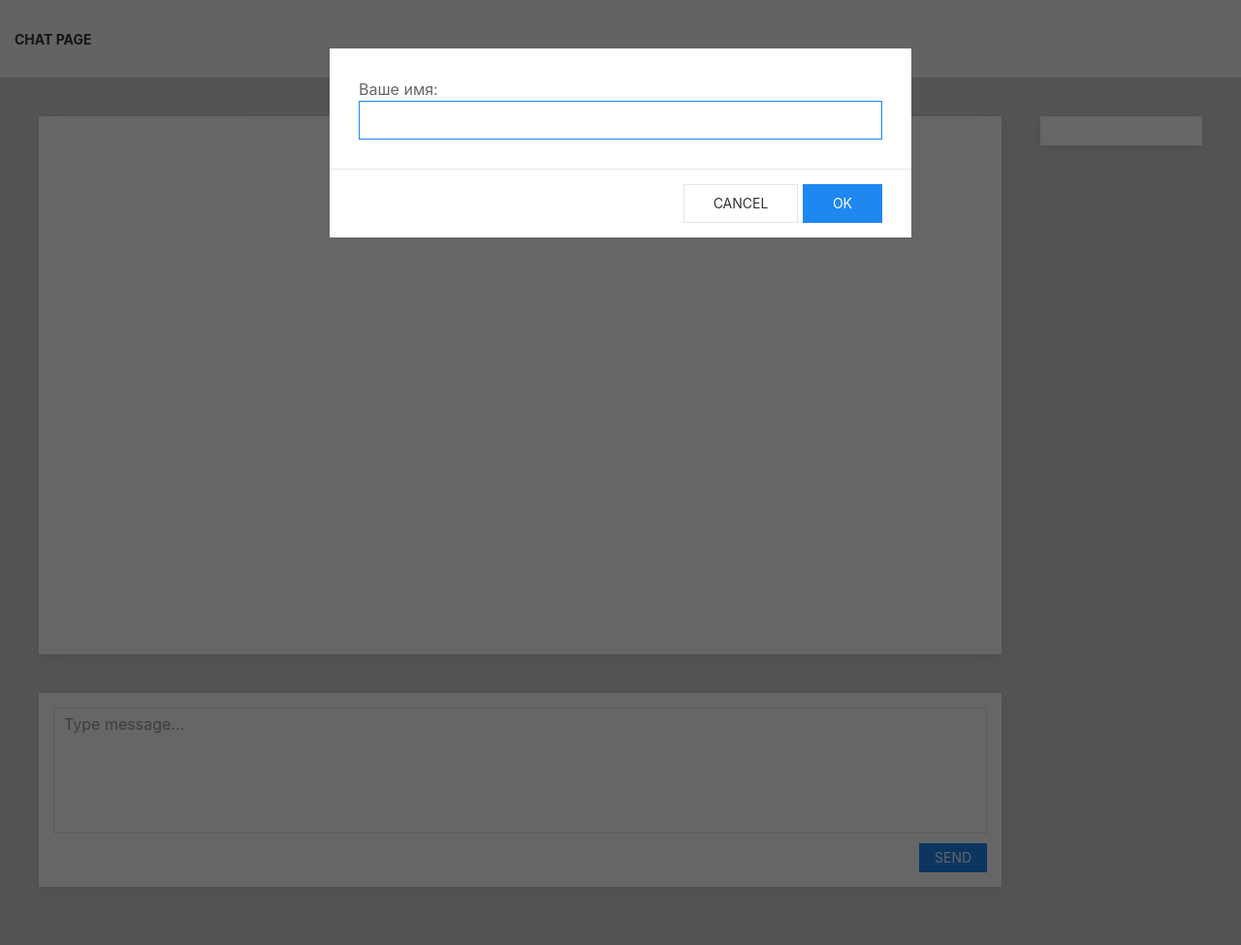
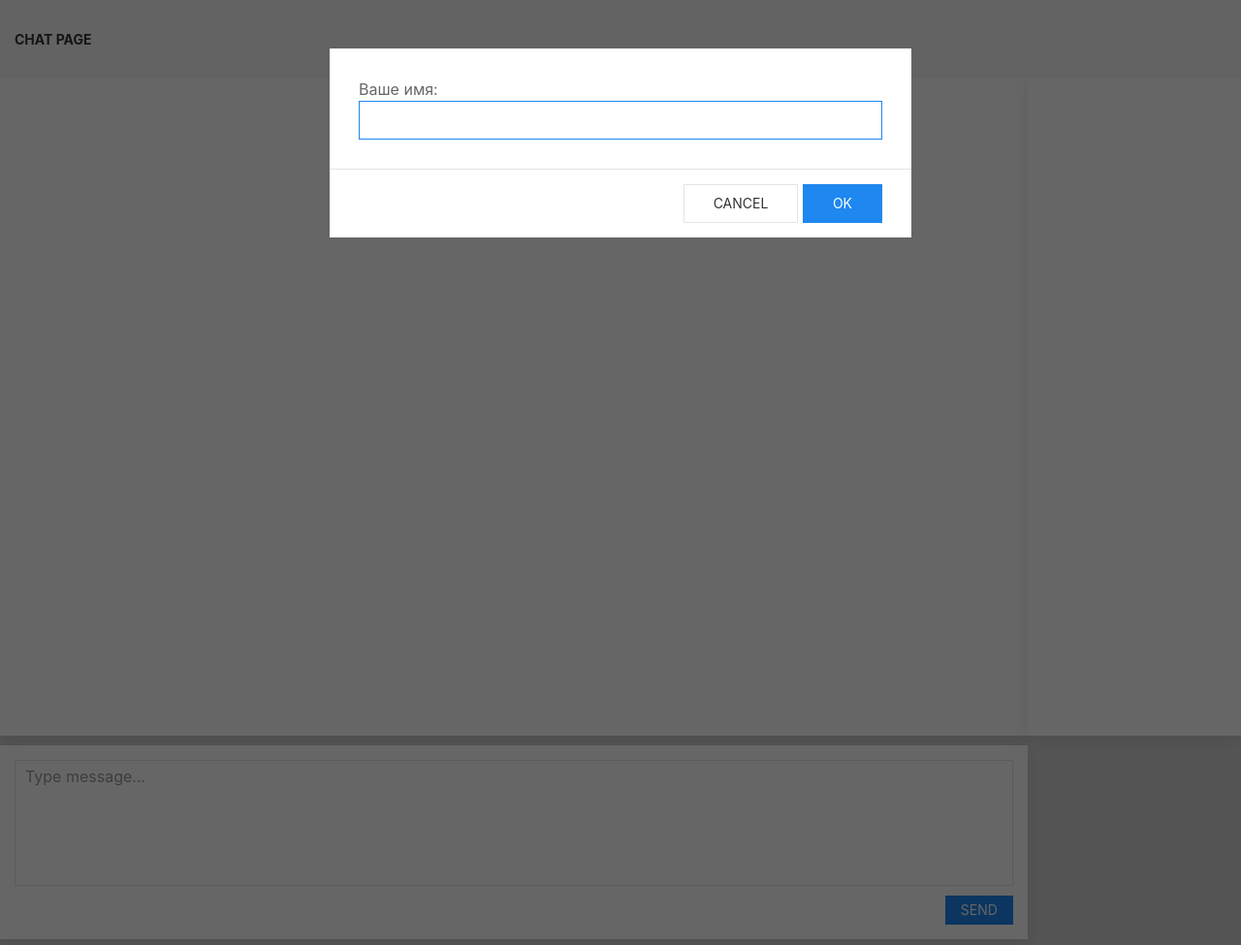
Before and after one commit to achievement008/simple-chat-app, a Django app: page / in a window 1280 px wide. Shown: the whole page at 97% size. Run offline with Django 3.2, Linux system fonts and the light colour scheme; data that the repository does not hold is empty; parts of the project's set-up code (start-up, migrations or seed data) failed here and were passed over.

Commit message:
Fix text input max length + some UI fix

```diff
--- a/simplechat/main/templates/main/index.html
+++ b/simplechat/main/templates/main/index.html
@@ -8,9 +8,8 @@
 
 {% block content %}
 
-    <div class="uk-container uk-margin-medium-top">
-        <div data-uk-grid>
-
+    <div>
+        <div data-uk-grid data-uk-height-match>
             <div class="uk-width-5-6">
                 <div class="uk-card uk-card-default uk-card-body uk-padding-small">
                     <div class="messages-wrapper">
@@ -33,8 +32,8 @@
                 </div>
             </div>
 
-            <div class="uk-width-1-6">
-                <div class="uk-card uk-card-default uk-card-body uk-padding-small">
+            <div class="uk-width-1-6 uk-card uk-card-default uk-card-body uk-padding-small">
+                <div class="">
                     <ul id="users" class="users" data-uk-margin>
                         {% for user in users %}
                             <li>{{ user }}</li>
@@ -43,9 +42,9 @@
                 </div>
             </div>
 
-            <div class="uk-width-5-6">
-                <div class="uk-margin uk-card uk-card-default uk-card-body uk-padding-small">
-                    <textarea maxlength="12" class="uk-textarea" rows="5" id="messageBox" placeholder="Type message..."></textarea>
+            <div class="uk-width-5-6 uk-margin-small-top">
+                <div class="uk-card uk-card-default uk-card-body uk-padding-small">
+                    <textarea maxlength="500" class="uk-textarea" rows="5" id="messageBox" placeholder="Type message..."></textarea>
                     <button id="messageSend"
                             class="uk-button uk-button-small uk-button-primary uk-align-right uk-margin-small-top">Send
                     </button>
--- a/simplechat/static/css/style.css
+++ b/simplechat/static/css/style.css
@@ -62,7 +62,7 @@ ul {
 }
 
 .messages-wrapper {
-    height: 510px;
+    height: 65vh;
     overflow-y: auto;
 }
 
```
